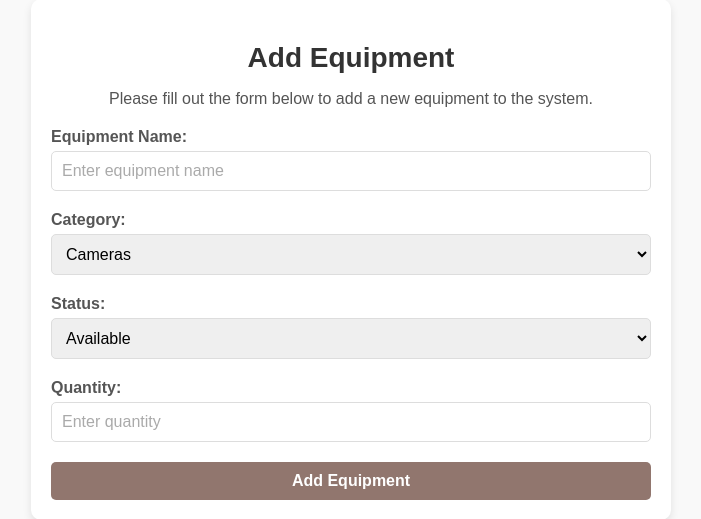
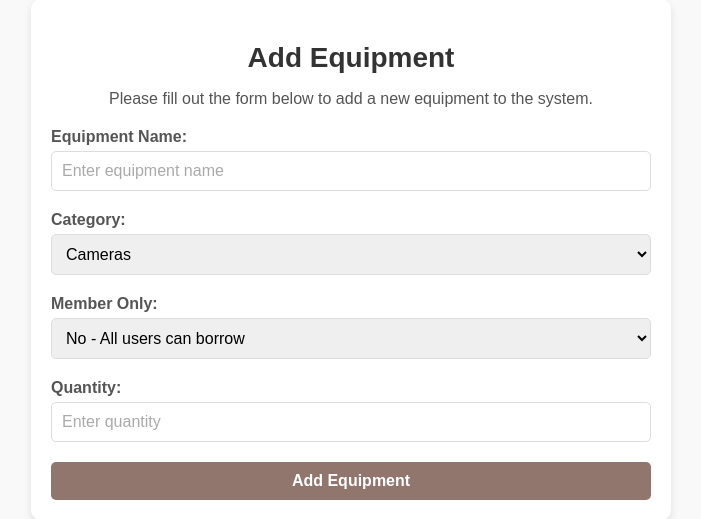
Before and after one commit to the1nP/tonkitlab_borrow, a Flask app: page /admin_add_equipment in a window 1280 px wide. Shown: the part 587-1106 px from the top of the page, without its empty margins (289-990 px from the left). Run offline with Flask 3, Linux system fonts and the light colour scheme; parts of the project's set-up code (start-up, migrations or seed data) failed here and were passed over; some libraries are stand-ins or nearby versions.

Commit message:
Update admin equipment form to include "Member Only" status selection

```diff
--- a/app.py
+++ b/app.py
@@ -662,10 +662,10 @@ def admin_add_equipment():
         try:
             name = request.form.get('name')
             category = request.form.get('category')
-            status = request.form.get('status')
+            isMemberRequired = request.form.get('isMemberRequired')
             quantity = int(request.form.get('quantity'))
 
-            if not name or not category or not status or not quantity:
+            if not name or not category or not isMemberRequired or not quantity:
                 return jsonify({
                     'success': False,
                     'message': 'All fields are required.'
@@ -684,14 +684,16 @@ def admin_add_equipment():
 
                     EquipmentTable.update_item(
                         Key={'EquipmentID': existing_item['EquipmentID']},
-                        UpdateExpression='SET #qty = :new_qty, #st = :new_status',
+                        UpdateExpression='SET #qty = :new_qty, #st = :new_status, #member = :member_req',
                         ExpressionAttributeNames={
                             '#qty': 'Quantity',
-                            '#st': 'Status'
+                            '#st': 'Status',
+                            '#member': 'isMemberRequired'
                         },
                         ExpressionAttributeValues={
                             ':new_qty': new_quantity,
-                            ':new_status': 'Available' if new_quantity > 0 else 'Not Available'
+                            ':new_status': 'Available' if new_quantity > 0 else 'Not Available',
+                            ':member_req': isMemberRequired
                         }
                     )
 
@@ -700,7 +702,6 @@ def admin_add_equipment():
                                  url_for('admin_lenses') if category == 'Lenses' else \
                                  url_for('admin_equipment')
 
-                    # สำหรับการอัพเดตอุปกรณ์ที่มีอยู่แล้ว
                     return jsonify({
                         'success': True,
                         'message': f'Success! Added {quantity} units to {name}.',
@@ -720,7 +721,8 @@ def admin_add_equipment():
                             'Quantity': quantity,
                             'DueDate': '-',
                             'BorrowerID': '-',
-                            'BorrowDate': '-'
+                            'BorrowDate': '-',
+                            'isMemberRequired': isMemberRequired
                         }
                     )
 
@@ -729,7 +731,6 @@ def admin_add_equipment():
                                  url_for('admin_lenses') if category == 'Lenses' else \
                                  url_for('admin_equipment')
 
-                    # สำหรับการเพิ่มอุปกรณ์ใหม่
                     return jsonify({
                         'success': True,
                         'message': f'Success! Added {quantity} units of {name}',
--- a/templates/admin_add_equipment.html
+++ b/templates/admin_add_equipment.html
@@ -58,10 +58,10 @@
                 </div>
 
                 <div class="form-group">
-                    <label for="status">Status:</label>
-                    <select id="status" name="status" required>
-                        <option value="Available">Available</option>
-                        <option value="Not Available">Not Available</option>
+                    <label for="isMemberRequired">Member Only:</label>
+                    <select id="isMemberRequired" name="isMemberRequired" required>
+                        <option value="no">No - All users can borrow</option>
+                        <option value="yes">Yes - Only members can borrow</option>
                     </select>
                 </div>
 
```
